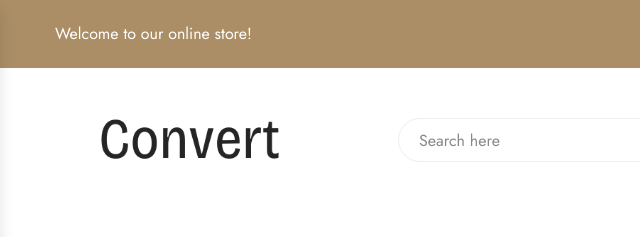
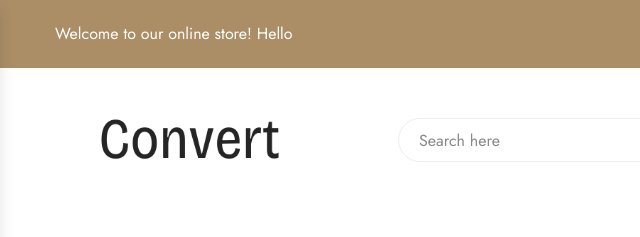
Before and after one commit to akashduhan22/convertglobal, a plain HTML site: page index.html in a window 1280 px wide. Shown: the top 237 px of the page, 0-640 px from the left. Drawn offline with Linux system fonts and the light colour scheme; files whose address does not match are found by name.

Commit message:
index
index

```diff
--- a/index.html
+++ b/index.html
@@ -30,7 +30,7 @@
         <div class="container">
             <div class="top-bar-left">
                 <div class="header-message">
-                    Welcome to our online store!
+                    Welcome to our online store! Hello
                 </div>
             </div>
             <div class="top-bar-right">
```
